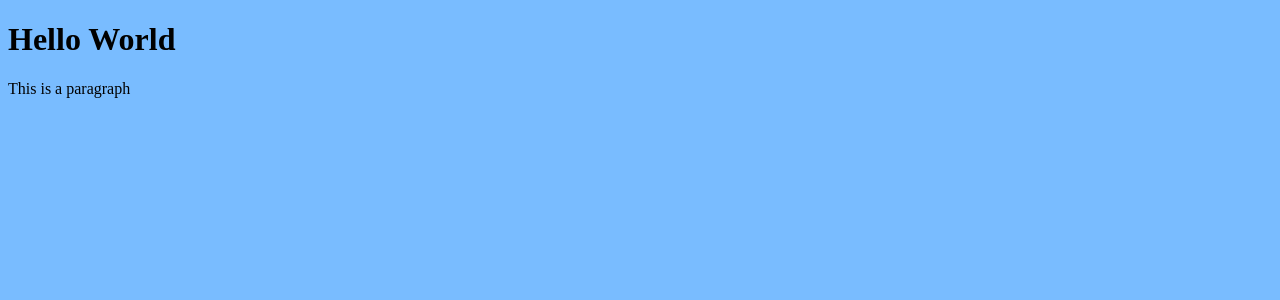
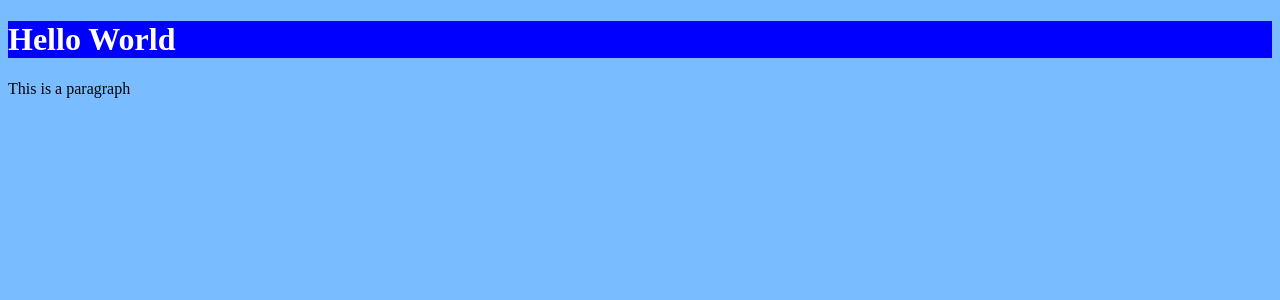
Before and after one commit to kaiquesb11/chromos, a React (Vite) app: page / in a window 1280 px wide. Shown: the top 300 px of the page. Built offline with nearby package versions, Linux system fonts and the light colour scheme.

Commit message:
novoscomponentes

```diff
--- a/src/App.tsx
+++ b/src/App.tsx
@@ -1,12 +1,13 @@
 import './styles/global.css';
 import './styles/theme.css';
+import { Heading } from './components/Heading';
 
 export function App() {
     console.log("Oi, Aloka!");
 
     return (
         <>
-            <h1>Hello World</h1>
+            <Heading />
             <p>This is a paragraph</p>
         </>
     )
--- /dev/null
+++ b/src/components/Heading.module.css
@@ -0,0 +1,10 @@
+
+
+.heading {
+    background: blue;
+    color: white;
+}
+
+.cyan {
+    color: cyan;
+}
--- a/src/components/Heading.tsx
+++ b/src/components/Heading.tsx
@@ -1,3 +1,5 @@
+import styles from "./Heading.module.css";
+
 export function Heading() {
-    return <h1>Hello World</h1>
+    return <h1 className={styles.heading}>Hello World</h1>
 }
```
